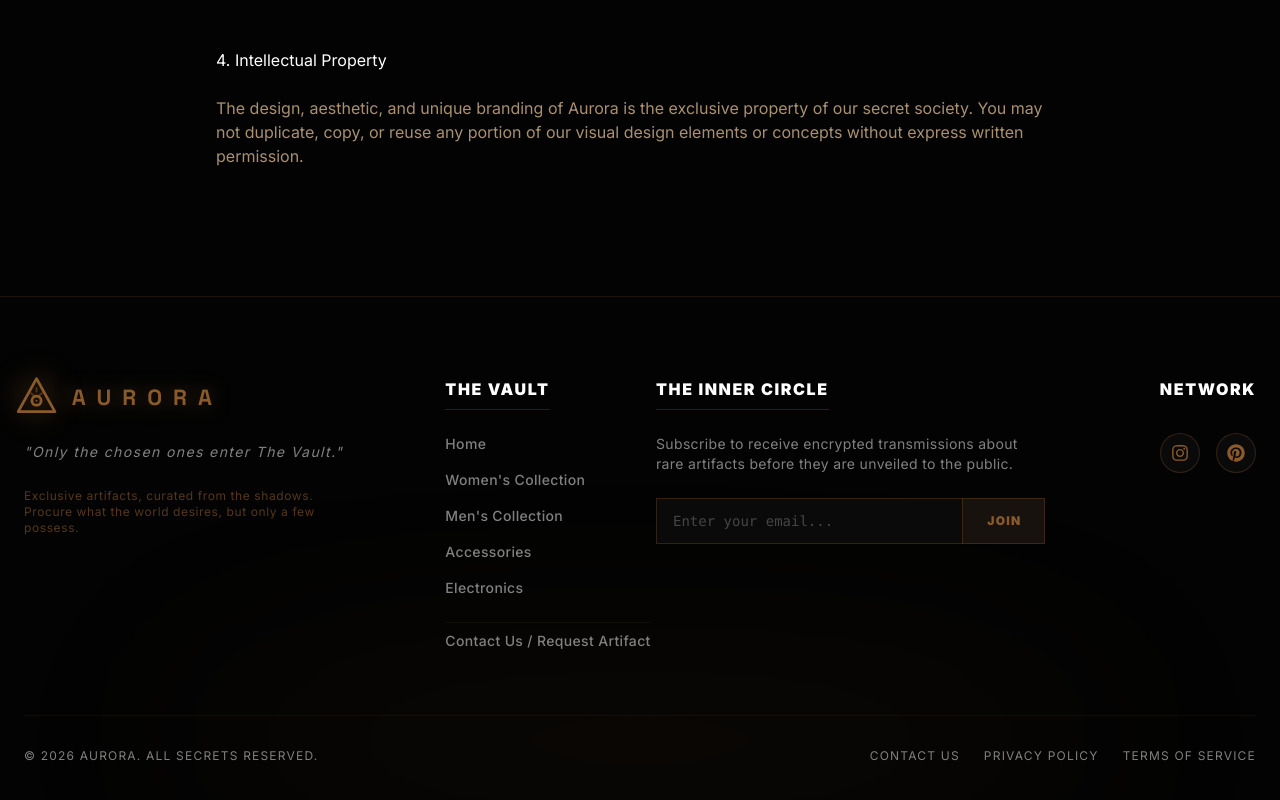
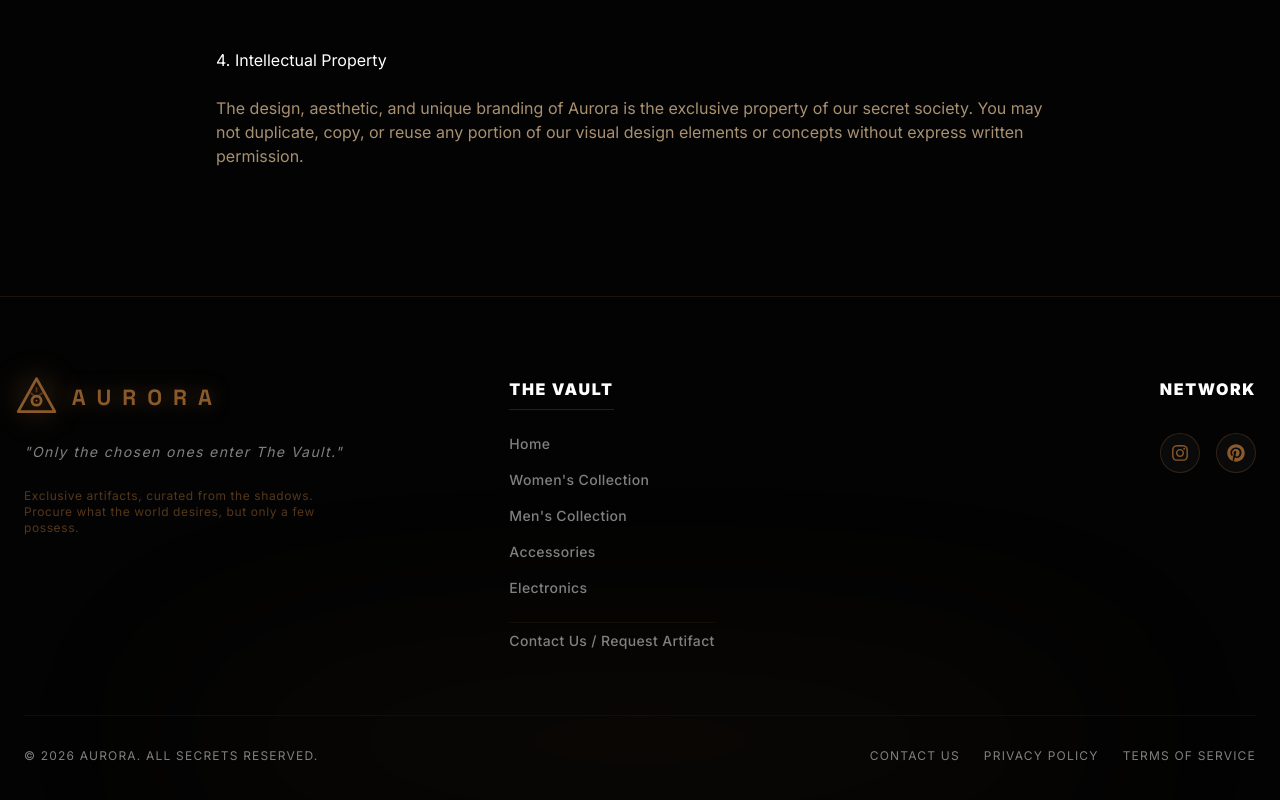
Before and after one commit to nayakom/aurora-vault666, a Next.js app: page /terms in a window 1280 px wide. Shown: the part 768-1568 px from the top of the page. Built offline with nearby package versions, Linux system fonts and the light colour scheme.

Commit message:
Remove newsletter section from footer

```diff
--- a/components/layout/Footer.tsx
+++ b/components/layout/Footer.tsx
@@ -15,10 +15,10 @@ const Footer: React.FC<FooterProps> = ({ compact = false }) => {
 
       <div className="max-w-7xl mx-auto px-6 relative z-10">
         {!compact && (
-          <div className="grid grid-cols-1 md:grid-cols-12 gap-12 lg:gap-8 mb-16">
+          <div className="grid grid-cols-1 md:grid-cols-2 lg:grid-cols-3 gap-12 lg:gap-8 mb-16 justify-items-center md:justify-items-start">
 
             {/* Brand Section */}
-            <div className="md:col-span-12 lg:col-span-4 flex flex-col items-center lg:items-start text-center lg:text-left">
+            <div className="flex flex-col items-center md:items-start text-center md:text-left">
               <Logo className="mb-6 scale-110" />
               <p className="text-[#808080] text-sm tracking-widest leading-relaxed mb-6 italic max-w-sm">
                 "Only the chosen ones enter The Vault."
@@ -29,7 +29,7 @@ const Footer: React.FC<FooterProps> = ({ compact = false }) => {
             </div>
 
             {/* Navigation */}
-            <div className="md:col-span-4 lg:col-span-2 flex flex-col items-center lg:items-start">
+            <div className="flex flex-col items-center md:items-start w-full md:pl-16">
               <h4 className="text-white font-black uppercase tracking-widest mb-6 border-b border-[#8B5A2B]/30 pb-2">The Vault</h4>
               <ul className="flex flex-col gap-4 text-[#808080] text-sm font-medium tracking-wide">
                 <li><Link href="/" className="hover:text-[#D2B48C] transition-colors">Home</Link></li>
@@ -41,29 +41,8 @@ const Footer: React.FC<FooterProps> = ({ compact = false }) => {
               </ul>
             </div>
 
-            {/* Newsletter / Inner Circle */}
-            <div className="md:col-span-8 lg:col-span-4 flex flex-col items-center lg:items-start text-center lg:text-left">
-              <h4 className="text-white font-black uppercase tracking-widest mb-6 border-b border-[#8B5A2B]/30 pb-2">The Inner Circle</h4>
-              <p className="text-[#808080] text-sm tracking-wide mb-6">
-                Subscribe to receive encrypted transmissions about rare artifacts before they are unveiled to the public.
-              </p>
-              <form className="w-full relative group">
-                <input
-                  type="email"
-                  placeholder="Enter your email..."
-                  className="w-full bg-[#0a0a0a] border border-[#8B5A2B]/30 text-[#D2B48C] px-4 py-3 outline-none focus:border-[#8B5A2B] transition-colors font-mono text-sm placeholder:text-[#808080]/50"
-                />
-                <button
-                  type="button"
-                  className="absolute right-0 top-0 bottom-0 px-6 bg-[#8B5A2B]/10 text-[#8B5A2B] border-l border-[#8B5A2B]/30 hover:bg-[#8B5A2B] hover:text-[#030303] uppercase tracking-widest text-xs font-black transition-all"
-                >
-                  Join
-                </button>
-              </form>
-            </div>
-
             {/* Social */}
-            <div className="md:col-span-12 lg:col-span-2 flex flex-col items-center lg:items-end">
+            <div className="flex flex-col items-center md:items-start lg:items-end w-full">
               <h4 className="text-white font-black uppercase tracking-widest mb-6 border-b border-[#8B5A2B]/30 pb-2 lg:border-none">Network</h4>
               <div className="flex gap-4">
                 <a href="#" className="w-10 h-10 flex items-center justify-center rounded-full bg-[#0a0a0a] border border-[#8B5A2B]/30 text-[#8B5A2B] hover:bg-[#8B5A2B] hover:text-[#030303] transition-all transform hover:scale-110">
```
